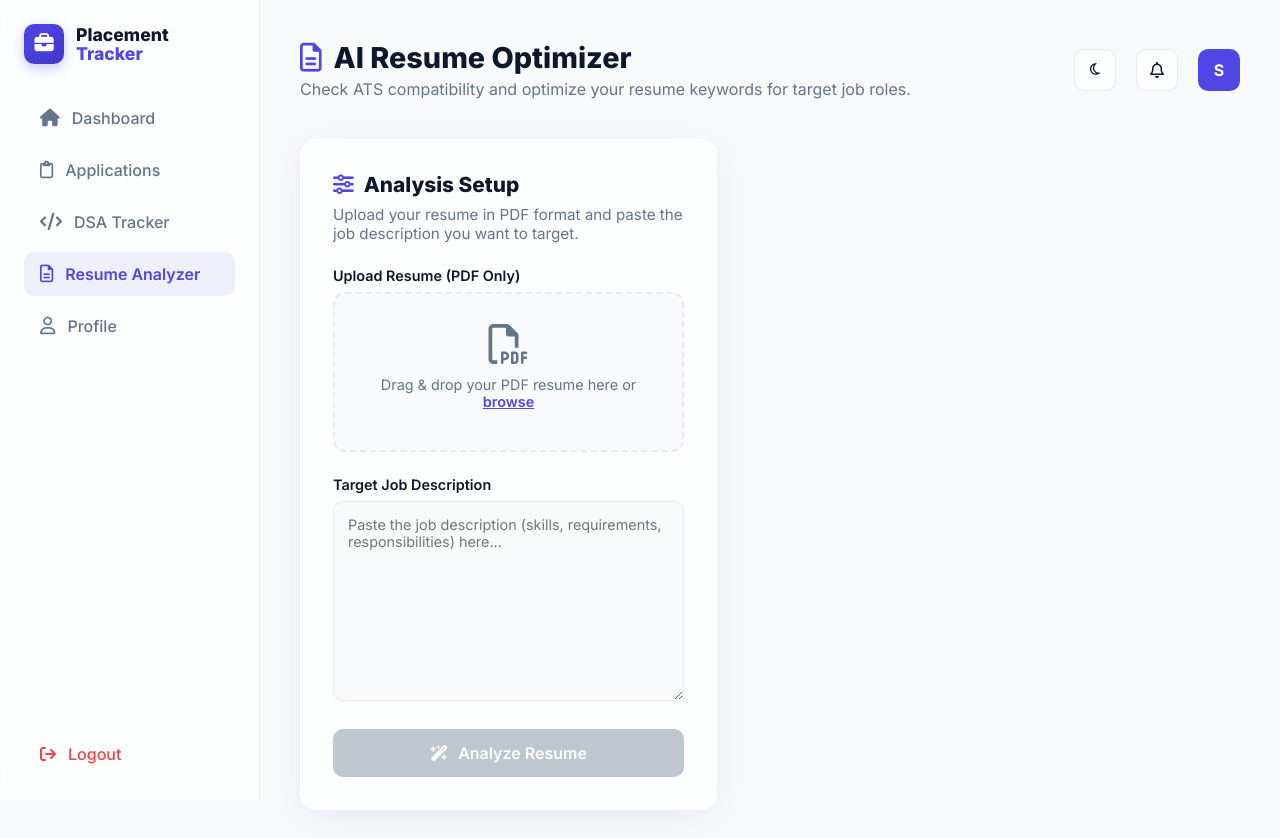
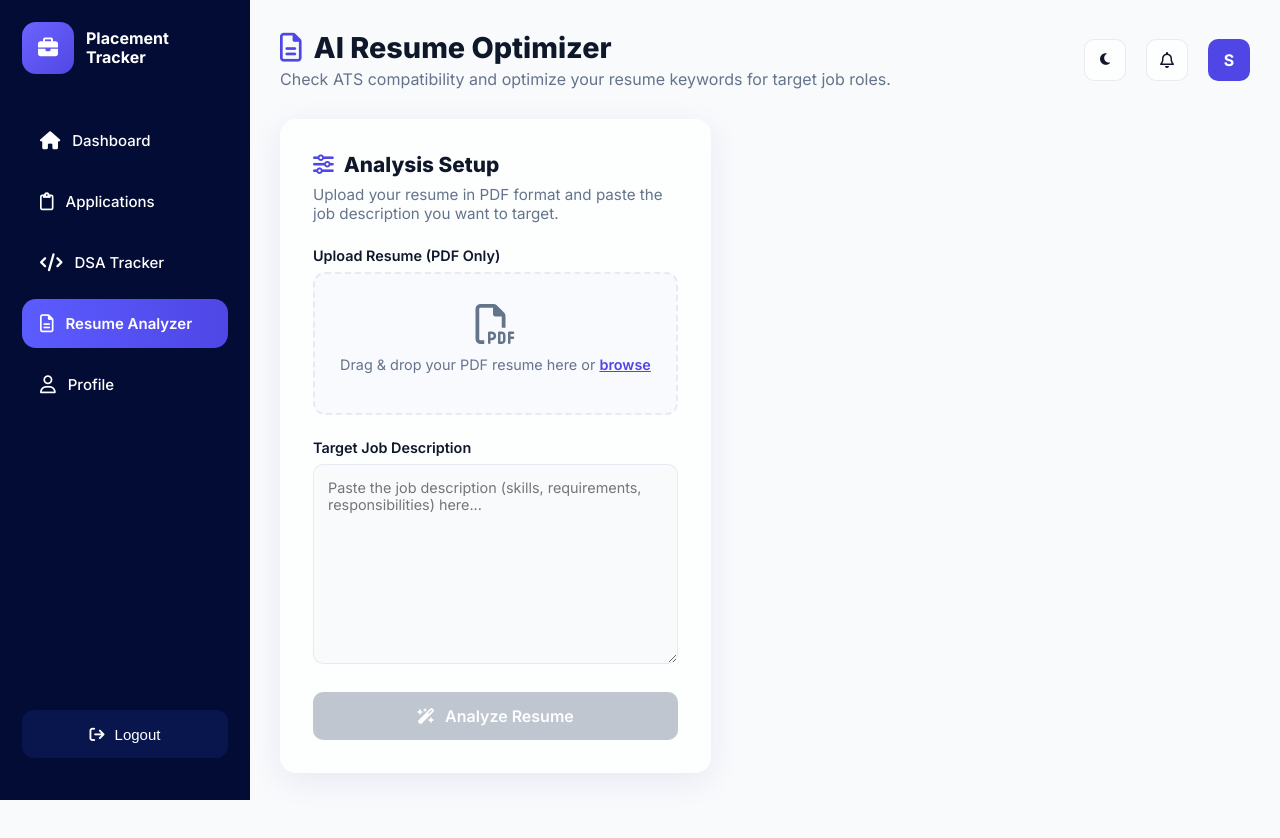
Before and after one commit to akshayvijayhere/placement-tracker, a plain HTML site: page Frontend/pages/resume-checker.html in a window 1280 px wide. After the commit the page ends 803 px from the top, so only its background shows below. Drawn offline with Linux system fonts and the light colour scheme; sample sign-in values are in the browser's storage.

Commit message:
style: make Resume Analyzer styling fully consistent with dashboard sidebars

```diff
--- a/Frontend/pages/resume-checker.css
+++ b/Frontend/pages/resume-checker.css
@@ -19,7 +19,7 @@
 }
 
 /* Dark Mode Variables */
-[data-theme="dark"] {
+body.dark-theme {
   --bg-color: #0b0f19;
   --card-bg: rgba(20, 27, 45, 0.7);
   --text-color: #f1f5f9;
@@ -49,108 +49,106 @@ body {
   min-height: 100vh;
 }
 
-/* Sidebar Styling (Matches profile layout exactly) */
+/* Sidebar Styling (Matches dashboard.css/profile.css exactly) */
 .sidebar {
-  width: var(--sidebar-width);
-  background-color: var(--card-bg);
-  backdrop-filter: blur(16px);
-  -webkit-backdrop-filter: blur(16px);
-  border-right: 1px solid var(--border-color);
-  padding: 24px;
+  width: 250px;
+  height: 100dvh;
+  background: #020c35;
+  padding: 22px;
+  position: fixed;
+  top: 0;
+  left: 0;
+  bottom: 0;
   display: flex;
   flex-direction: column;
-  position: fixed;
-  height: 100vh;
+  overflow-y: auto;
   z-index: 100;
-  transition: transform 0.3s, background-color 0.3s;
 }
 
+/* Logo */
 .logo {
   display: flex;
   align-items: center;
   gap: 12px;
-  margin-bottom: 32px;
+  margin-bottom: 42px;
 }
 
 .logo-box {
-  width: 40px;
-  height: 40px;
-  background: linear-gradient(135deg, var(--primary-color), var(--primary-hover));
-  border-radius: 10px;
+  width: 52px;
+  height: 52px;
+  border-radius: 14px;
+  background: linear-gradient(135deg, #6d63ff, #4f46e5);
   display: flex;
+  justify-content: center;
   align-items: center;
-  justify-content: center;
   color: white;
-  font-size: 1.2rem;
-  box-shadow: 0 4px 12px rgba(79, 70, 229, 0.3);
+  font-size: 20px;
 }
 
 .logo-text {
   display: flex;
   flex-direction: column;
-  font-weight: 800;
-  font-size: 1.1rem;
-  line-height: 1.1;
+  color: white;
+  font-size: 16px;
+  font-weight: 700;
+  line-height: 1.2;
 }
 
-.logo-text span:first-child {
-  color: var(--text-color);
-}
-
-.logo-text span:last-child {
-  color: var(--primary-color);
-}
-
+/* Menu */
 .menu {
   display: flex;
   flex-direction: column;
-  gap: 8px;
+  gap: 12px;
 }
 
 .menu-item {
+  text-decoration: none;
+  color: white;
+  padding: 15px 18px;
+  border-radius: 14px;
   display: flex;
   align-items: center;
   gap: 12px;
-  padding: 12px 16px;
-  border-radius: 10px;
-  color: var(--text-muted);
-  text-decoration: none;
+  transition: all 0.3s ease;
+  font-size: 15px;
   font-weight: 500;
-  transition: all 0.2s;
 }
 
 .menu-item i {
-  font-size: 1.1rem;
+  font-size: 18px;
 }
 
-.menu-item:hover, .menu-item.active {
-  background-color: rgba(79, 70, 229, 0.08);
-  color: var(--primary-color);
+.menu-item:hover {
+  background: #101f59;
 }
 
 .menu-item.active {
+  background: linear-gradient(90deg, #5b5cff, #4f46e5);
   font-weight: 600;
 }
 
+/* Logout */
 .logout-btn {
   margin-top: auto;
+  margin-bottom: 20px;
+  width: 100%;
+  height: 48px;
+  border: none;
+  border-radius: 12px;
+  background: #09164d;
+  color: white;
+  cursor: pointer;
+  font-size: 15px;
+  font-weight: 500;
   display: flex;
   align-items: center;
-  gap: 12px;
-  padding: 12px 16px;
-  border: none;
-  background: none;
-  color: #ef4444;
-  font-family: inherit;
-  font-size: inherit;
-  font-weight: 500;
-  cursor: pointer;
-  border-radius: 10px;
-  transition: background-color 0.2s;
+  justify-content: center;
+  gap: 10px;
+  transition: all 0.2s ease;
 }
 
 .logout-btn:hover {
-  background-color: rgba(239, 68, 68, 0.08);
+  background: #0d1f4a;
 }
 
 /* Sidebar mobile closing hook */
@@ -160,10 +158,10 @@ body {
 
 /* Main Area Container */
 .main-content {
-  flex: 1;
-  margin-left: var(--sidebar-width);
-  padding: 40px;
-  transition: margin-left 0.3s;
+  margin-left: 250px;
+  width: calc(100% - 250px);
+  min-width: 0;
+  padding: 30px;
 }
 
 /* Topbar Header styling */
@@ -171,7 +169,9 @@ body {
   display: flex;
   justify-content: space-between;
   align-items: center;
-  margin-bottom: 40px;
+  gap: 24px;
+  flex-wrap: wrap;
+  margin-bottom: 30px;
 }
 
 .topbar h1 {
--- a/Frontend/pages/resume-checker.js
+++ b/Frontend/pages/resume-checker.js
@@ -51,29 +51,26 @@ document.addEventListener("DOMContentLoaded", () => {
   // Initialize Theme (Dark/Light mode)
   const themeToggleBtn = document.getElementById("themeToggleBtn");
   const savedTheme = localStorage.getItem("theme") || "light";
-  document.documentElement.setAttribute("data-theme", savedTheme);
-  updateThemeIcon(savedTheme);
+
+  if (savedTheme === "dark") {
+    document.body.classList.add("dark-theme");
+  }
 
   if (themeToggleBtn) {
+    const icon = themeToggleBtn.querySelector("i");
+    if (document.body.classList.contains("dark-theme")) {
+      icon.className = "fa-solid fa-sun";
+    } else {
+      icon.className = "fa-solid fa-moon";
+    }
+
     themeToggleBtn.addEventListener("click", () => {
-      const currentTheme = document.documentElement.getAttribute("data-theme");
-      const newTheme = currentTheme === "dark" ? "light" : "dark";
-      document.documentElement.setAttribute("data-theme", newTheme);
-      localStorage.setItem("theme", newTheme);
-      updateThemeIcon(newTheme);
+      document.body.classList.toggle("dark-theme");
+      const isDark = document.body.classList.contains("dark-theme");
+      localStorage.setItem("theme", isDark ? "dark" : "light");
+      icon.className = isDark ? "fa-solid fa-sun" : "fa-solid fa-moon";
+      showToast(isDark ? "Dark Mode Enabled 🌙" : "Light Mode Enabled ☀️");
     });
-  }
-
-  function updateThemeIcon(theme) {
-    if (!themeToggleBtn) return;
-    const icon = themeToggleBtn.querySelector("i");
-    if (icon) {
-      if (theme === "dark") {
-        icon.className = "fa-regular fa-sun";
-      } else {
-        icon.className = "fa-regular fa-moon";
-      }
-    }
   }
 
   // Mobile Navbar Handlers (uses existing mobile-nav.js triggers, linking sidebar bindings)
```
